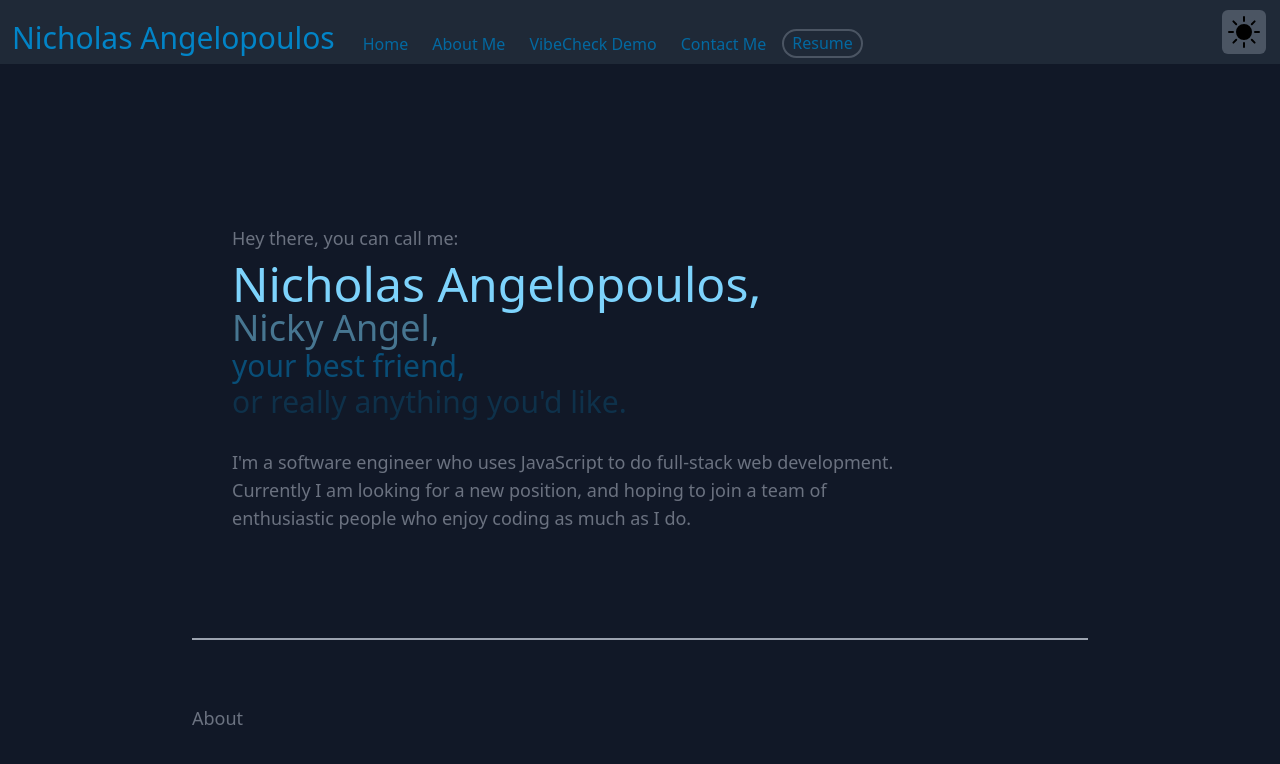
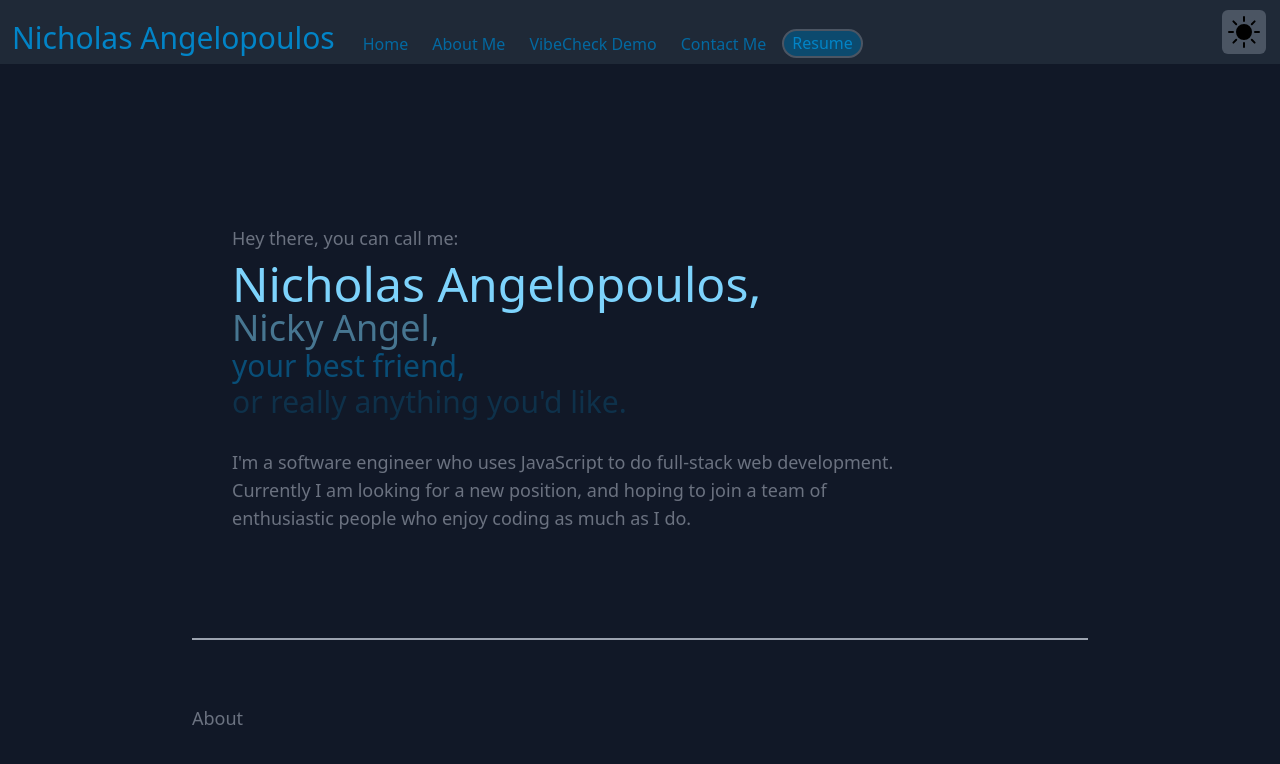
Before and after one commit to NickyAngel/portfolio, a Next.js app: page / in a window 1280 px wide. Shown: the top 764 px of the page. Built offline with nearby package versions, Linux system fonts and the light colour scheme.

Commit message:
resume bg now appears in dark mode

```diff
--- a/components/Navbar.js
+++ b/components/Navbar.js
@@ -18,7 +18,7 @@ const Navbar = ({ themeVal, setTheme }) => {
             href={"/"}
             className=" flex min-h-full items-end pb-2 dark:text-gray-700"
           >
-            <h1 className="hidden min-h-full lg:text-3xl dark:text-sky-600 lg:flex">
+            <h1 className="hidden min-h-full dark:text-sky-600 lg:flex lg:text-3xl">
               Nicholas Angelopoulos
             </h1>
             <h1 className="pt-1 text-3xl dark:text-sky-600 lg:hidden">
@@ -38,7 +38,7 @@ const Navbar = ({ themeVal, setTheme }) => {
             <a
               href="/resume.pdf"
               target="_blank"
-              className="mt-8 ml-1 lg:mt-[1.8rem] mb-1.5 rounded-full lg:border-2 border-gray-800 bg-sky-300 px-2 text-sky-800 hover:cursor-pointer hover:bg-sky-600 dark:border-gray-600 dark:bg-sky-50/0 dark:text-sky-700 dark:hover:bg-gray-400"
+              className="mt-8 ml-1 mb-1.5 rounded-full border-gray-800 bg-sky-300 px-2 text-sky-800 hover:cursor-pointer hover:bg-sky-600 dark:border-gray-600 dark:bg-sky-900 dark:text-sky-600 dark:hover:bg-gray-400 lg:mt-[1.8rem] lg:border-2"
             >
               Resume
             </a>
```
